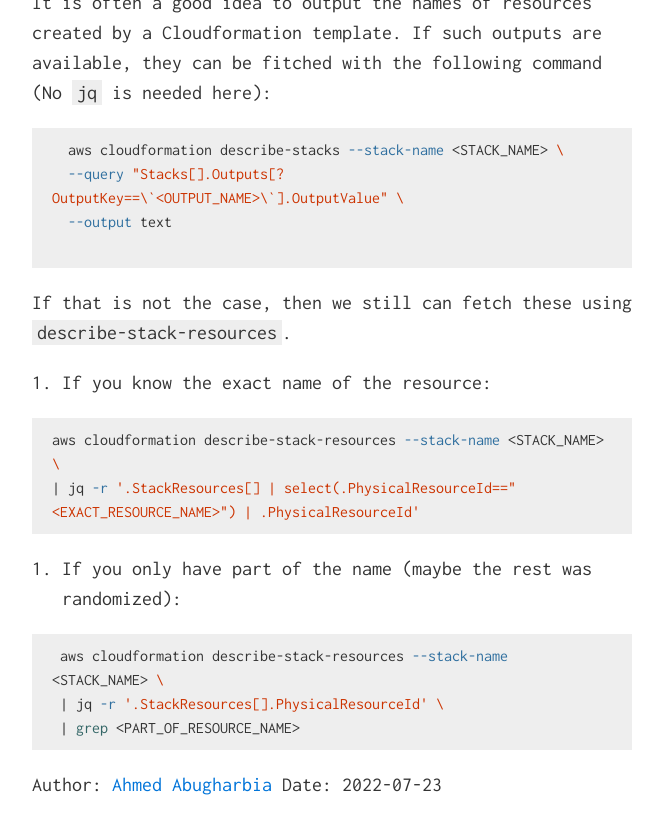
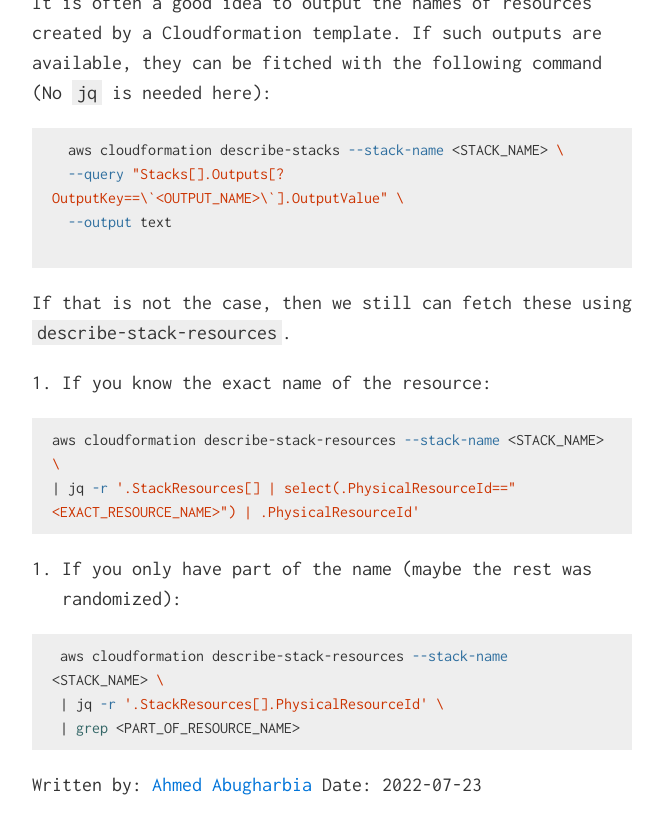
Before and after one commit to Ahmed-AG/cyberdojo-page, a Jekyll site: the page built from read/2022-07-23-jq-for-AWS.md, in a window 1280 px wide and 900 px high, scrolled down 2988 px. Shown: the top 834 px of the window, without its empty margins (308-971 px from the left). Built offline with Jekyll 4.4.1, drawn with Linux system fonts in a browser that asks for light colours.

Commit message:
jq for AWS

```diff
--- a/_layouts/reads.html
+++ b/_layouts/reads.html
@@ -14,7 +14,7 @@
   <div class="container">
     <h1 style="text-align: left;"><a href="./">{{ page.title }}</a></h1>
     {{ content }}
-    Author: <a href="{{ page.author }}">{{ page.author }}</a>
+    Written by: <a href="{{ page.author }}">{{ page.author }}</a>
     Date: {{ page.date }}
   </div>
 {% include scripts.html %}
```
